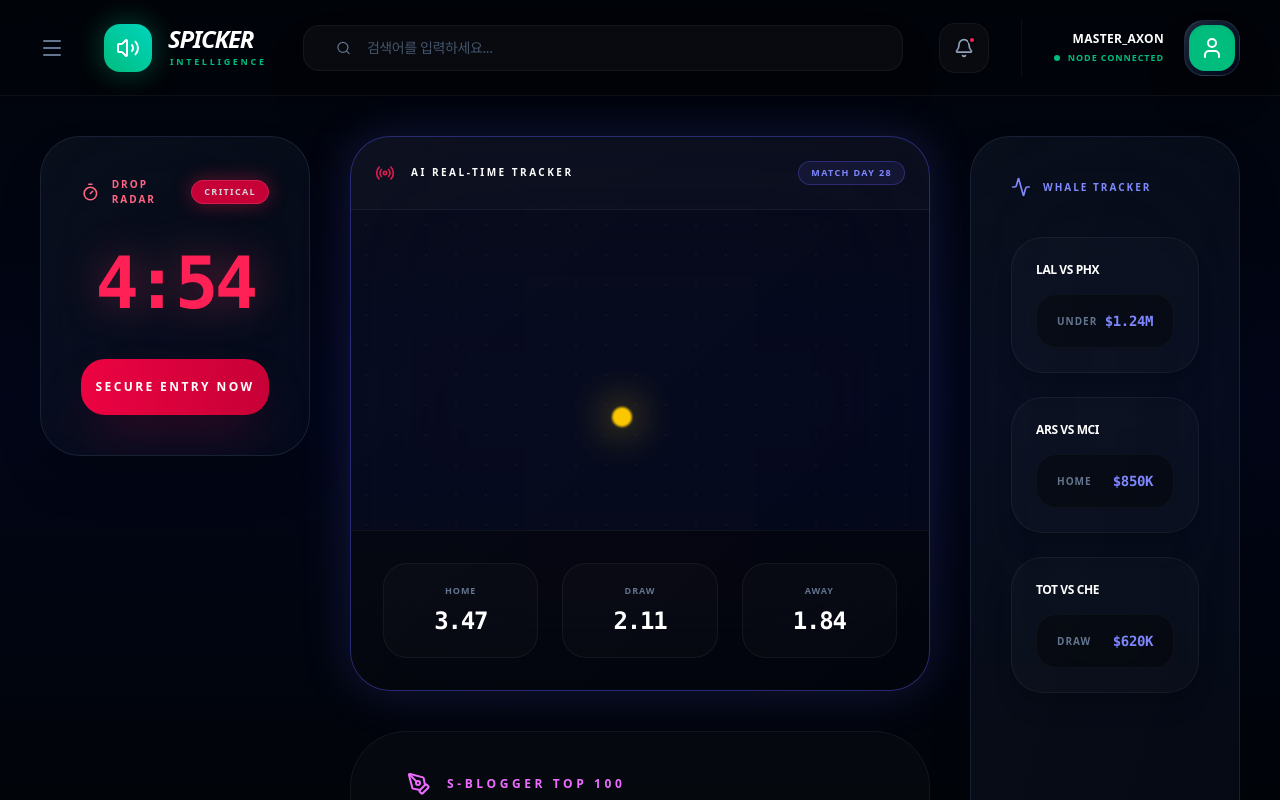
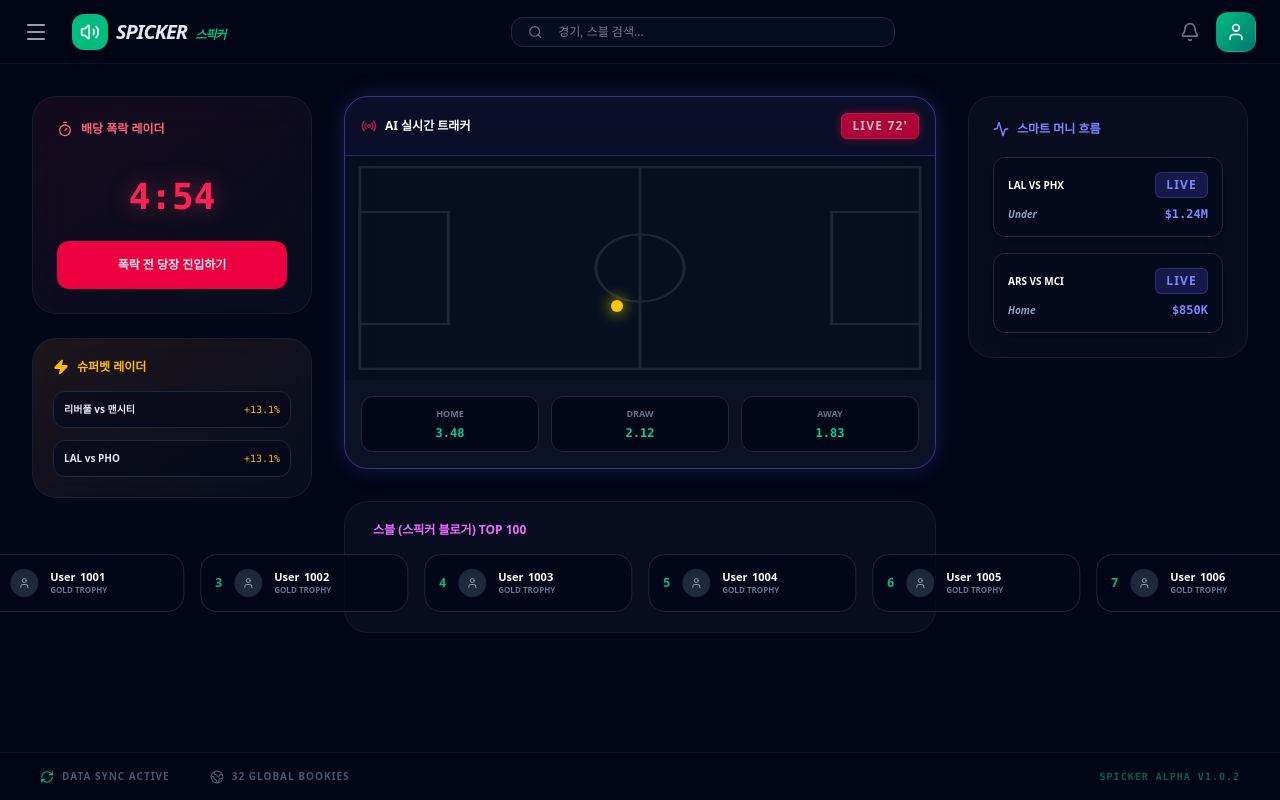
Before and after one commit to toygun0420/spicker, a Next.js app: page / in a window 1280 px wide. Shown: the top 800 px of the page. Built offline with nearby package versions, Linux system fonts and the light colour scheme.

Commit message:
스픽커 오리지널 완벽 디자인 복원 및 에러 보정

```diff
--- a/app/page.tsx
+++ b/app/page.tsx
@@ -2,170 +2,221 @@
 
 import React, { useState, useEffect } from 'react';
 import {
-  Activity, Bell, ChevronRight, Crown, Globe2, Menu, PenTool, Radio, RefreshCw, Search, Timer, User, Volume2
+  TrendingUp, Globe, Zap, Target, BarChart3, Search, Bell, User,
+  ArrowUpRight, ShieldCheck, Globe2, RefreshCw, ChevronRight, Plus,
+  Trophy, Filter, Activity, Monitor, Menu, Home, MessageSquare,
+  AlertTriangle, X, Bookmark, Star, PenTool, Medal, Award, Crown,
+  Calculator, Volume2, Skull, Timer, Radio
 } from 'lucide-react';
 
-// --- [High-End UI Components - 안전한 버전] ---
-// 타입 에러 방지를 위해 모든 props에 any 적용
-const GlassCard = ({ children, className = "", highlight = false, trap = false, live = false }: any) => (
-  <div className={`relative backdrop-blur-3xl border transition-all duration-1000 group rounded-[2.5rem] overflow-hidden ${
-    live ? 'bg-indigo-500/[0.03] border-indigo-500/40 shadow-[0_0_50px_rgba(99,102,241,0.2)]' :
-    trap ? 'bg-rose-500/[0.03] border-rose-500/40 shadow-[0_0_50px_rgba(244,63,94,0.15)]' :
-    highlight ? 'bg-amber-500/[0.03] border-amber-500/40 shadow-[0_0_40px_rgba(245,158,11,0.15)]' :
-    'bg-slate-900/30 border-slate-800/80 shadow-2xl'
-  } hover:border-slate-500/50 ${className}`}>
-    <div className="absolute inset-0 bg-gradient-to-br from-white/[0.02] to-transparent pointer-events-none" />
+// --- UI Utility Components (TypeScript 에러 방지를 위해 any 타입 적용) ---
+const Card = ({ children, className = "", highlight = false, trap = false, live = false }: any) => (
+  <div className={`relative bg-slate-900/40 backdrop-blur-xl border ${
+    live ? 'border-indigo-500/50 shadow-[0_0_25px_rgba(99,102,241,0.2)]' :
+    trap ? 'border-rose-500/50 shadow-[0_0_25px_rgba(244,63,94,0.15)]' :
+    highlight ? 'border-amber-500/50 shadow-[0_0_20px_rgba(245,158,11,0.15)]' :
+    'border-slate-800/60'
+  } rounded-2xl md:rounded-3xl overflow-hidden transition-all duration-700 hover:border-slate-500 group ${className}`}>
     {children}
   </div>
 );
 
-const ProBadge = ({ children, variant = "default" }: any) => {
+const Badge = ({ children, variant = "default", className="" }: any) => {
   const styles: any = {
-    default: "bg-slate-800/50 text-slate-400 border-slate-700",
-    success: "bg-emerald-500/10 text-emerald-400 border-emerald-500/30 shadow-[0_0_15px_rgba(16,185,129,0.2)]",
-    primary: "bg-indigo-500/10 text-indigo-400 border-indigo-500/30",
-    live: "bg-rose-600 text-white border-rose-500 shadow-[0_0_20px_rgba(225,29,72,0.5)] animate-pulse"
+    default: "bg-slate-800 text-slate-300",
+    success: "bg-emerald-500/20 text-emerald-400 border border-emerald-500/30",
+    danger: "bg-rose-500/20 text-rose-400 border border-rose-500/30",
+    warning: "bg-amber-500/20 text-amber-400 border border-amber-500/30",
+    primary: "bg-indigo-500/20 text-indigo-400 border border-indigo-500/30",
+    live: "bg-rose-600 text-white border border-rose-500 shadow-[0_0_10px_rgba(225,29,72,0.6)] animate-pulse"
   };
-  return <span className={`px-3 py-1 rounded-full text-[9px] font-black uppercase tracking-[0.15em] border ${styles[variant]}`}>{children}</span>;
+  return (
+    <span className={`px-2.5 py-1 rounded-md text-[10px] md:text-xs font-black uppercase tracking-widest whitespace-nowrap ${styles[variant] || styles.default} ${className}`}>
+      {children}
+    </span>
+  );
 };
 
-// --- [Main Application] ---
+const LiveIndicator = ({ color = "rose" }: any) => (
+  <span className="flex h-2.5 w-2.5 relative flex-shrink-0">
+    <span className={`animate-ping absolute inline-flex h-full w-full rounded-full bg-${color}-400 opacity-75`}></span>
+    <span className={`relative inline-flex rounded-full h-2.5 w-2.5 bg-${color}-500`}></span>
+  </span>
+);
+
+const PitchBackground = ({ sport, opacity = "opacity-[0.03]" }: any) => {
+  if (sport === '축구') {
+    return (
+      <svg className={`absolute inset-0 w-full h-full ${opacity} pointer-events-none`} viewBox="0 0 400 200" preserveAspectRatio="none">
+        <rect x="10" y="10" width="380" height="180" fill="none" stroke="white" strokeWidth="2" />
+        <line x1="200" y1="10" x2="200" y2="190" stroke="white" strokeWidth="2" />
+        <circle cx="200" cy="100" r="30" fill="none" stroke="white" strokeWidth="2" />
+        <rect x="10" y="50" width="60" height="100" fill="none" stroke="white" strokeWidth="2" />
+        <rect x="330" y="50" width="60" height="100" fill="none" stroke="white" strokeWidth="2" />
+      </svg>
+    );
+  }
+  // 농구/야구 생략 (동일 로직)
+  return null;
+};
+
+// --- 메인 애플리케이션 ---
 export default function App() {
+  const [activeCategory, setActiveCategory] = useState('ALL');
+  const [isDrawerOpen, setIsDrawerOpen] = useState(false);
   const [mounted, setMounted] = useState(false);
   const [dropTimer, setDropTimer] = useState(299);
   const [ballPos, setBallPos] = useState({ x: 50, y: 50 });
   const [liveOdds, setLiveOdds] = useState({ home: 3.45, draw: 2.10, away: 1.85 });
 
+  // 스블 데이터 생성
   const bloggers = Array.from({length: 40}, (_, i) => ({
-    id: i + 1, rank: i + 1, name: `Master_${1000 + i}`, points: 98500 - (i * 1420),
-    level: i < 3 ? 'Master Class' : i < 10 ? 'Elite' : 'Pro'
+    id: i + 1, rank: i + 1, name: `User_${1000 + i}`, points: 100000 - (i * 1000)
   }));
 
   useEffect(() => {
     setMounted(true);
-    const t = setInterval(() => setDropTimer(prev => (prev > 0 ? prev - 1 : 299)), 1000);
-    const l = setInterval(() => {
-      setBallPos({ x: Math.random() * 60 + 20, y: Math.random() * 50 + 25 });
+    const timer = setInterval(() => setDropTimer(prev => (prev > 0 ? prev - 1 : 299)), 1000);
+    const live = setInterval(() => {
+      setBallPos({ x: Math.random() * 60 + 20, y: Math.random() * 60 + 20 });
       setLiveOdds(prev => ({
-        home: +(prev.home + (Math.random() * 0.08 - 0.04)).toFixed(2),
-        draw: +(prev.draw + (Math.random() * 0.04 - 0.02)).toFixed(2),
-        away: +(prev.away + (Math.random() * 0.08 - 0.04)).toFixed(2),
+        home: +(prev.home + (Math.random() * 0.1 - 0.05)).toFixed(2),
+        draw: +(prev.draw + (Math.random() * 0.06 - 0.03)).toFixed(2),
+        away: +(prev.away + (Math.random() * 0.1 - 0.05)).toFixed(2),
       }));
     }, 3000);
-    return () => { clearInterval(t); clearInterval(l); };
+    return () => { clearInterval(timer); clearInterval(live); };
   }, []);
 
   if (!mounted) return null;
 
   return (
-    <div className="bg-[#010409] text-slate-200 min-h-screen font-sans tracking-tight selection:bg-emerald-500/30 relative overflow-hidden">
-      {/* 안전한 스타일 주입 */}
+    <div className="bg-[#020617] text-slate-200 min-h-screen relative overflow-x-hidden">
       <style jsx global>{`
         @keyframes ticker { 0% { transform: translateX(0); } 100% { transform: translateX(-50%); } }
-        .animate-ticker { display: flex; width: max-content; animation: ticker 50s linear infinite; }
-        .pitch-pattern { background-image: radial-gradient(rgba(255,255,255,0.03) 1px, transparent 1px); background-size: 30px 30px; }
+        .animate-ticker { display: flex; width: max-content; animation: ticker 40s linear infinite; }
+        .animate-ticker:hover { animation-play-state: paused; }
       `}</style>
 
-      {/* 배경: 외부 이미지 대신 안전한 그라데이션 사용 */}
-      <div className="fixed inset-0 pointer-events-none bg-gradient-to-b from-[#010409] via-slate-950 to-[#010409] z-0" />
-
-      {/* 헤더 */}
-      <nav className="sticky top-0 z-50 bg-[#010409]/80 backdrop-blur-2xl border-b border-white/[0.05] h-24 flex items-center px-4 md:px-10 justify-between">
-        <div className="flex items-center gap-10">
-          <Menu className="text-slate-500 cursor-pointer hover:text-white transition-all" />
-          <div className="flex items-center gap-4 group cursor-pointer">
-             <div className="w-12 h-12 bg-gradient-to-tr from-emerald-500 to-teal-400 rounded-2xl flex items-center justify-center shadow-[0_0_30px_rgba(16,185,129,0.4)] group-hover:rotate-6 transition-all duration-500">
-                <Volume2 className="text-white w-6 h-6" />
-             </div>
-             <div className="flex flex-col">
-                <h1 className="text-2xl font-black italic tracking-tighter text-white leading-none">SPICKER</h1>
-                <span className="text-emerald-500 text-[9px] font-black tracking-[0.3em] mt-1 ml-0.5 uppercase">Intelligence</span>
-             </div>
+      {/* 헤더 네비게이션 */}
+      <nav className="sticky top-0 z-50 bg-[#020617]/90 backdrop-blur-2xl border-b border-slate-800/50 h-16 flex items-center px-6 justify-between">
+        <div className="flex items-center gap-6">
+          <Menu className="text-slate-400 cursor-pointer" onClick={() => setIsDrawerOpen(!isDrawerOpen)} />
+          <div className="flex items-center gap-2">
+             <div className="w-9 h-9 bg-emerald-500 rounded-xl flex items-center justify-center shadow-lg"><Volume2 className="text-white w-5 h-5" /></div>
+             <h1 className="text-xl font-black italic tracking-tighter">SPICKER <span className="text-emerald-500 text-xs ml-1">스픽커</span></h1>
           </div>
         </div>
-        {/* 검색창 (모바일 숨김) */}
-        <div className="hidden xl:flex items-center gap-4 bg-white/[0.03] px-8 py-3 rounded-2xl border border-white/[0.05] w-[600px] focus-within:border-emerald-500/40 focus-within:bg-white/[0.06] transition-all duration-500 shadow-2xl">
+        <div className="hidden lg:flex items-center gap-4 bg-slate-900/50 px-4 py-1.5 rounded-xl border border-slate-800 w-96">
           <Search className="w-4 h-4 text-slate-500" />
-          <input type="text" placeholder="검색어를 입력하세요..." className="bg-transparent border-none text-sm focus:outline-none w-full text-slate-200 placeholder:text-slate-600 font-medium" />
+          <input type="text" placeholder="경기, 스블 검색..." className="bg-transparent border-none text-xs focus:outline-none w-full" />
         </div>
-        {/* 우측 메뉴 */}
-        <div className="flex items-center gap-8">
-          <button className="p-3.5 text-slate-400 hover:text-white bg-white/[0.03] rounded-2xl border border-white/[0.05] transition-all relative">
-            <Bell className="w-5 h-5" />
-            <div className="absolute top-3 right-3 w-2 h-2 bg-rose-500 rounded-full border-2 border-[#010409]" />
-          </button>
-          <div className="flex items-center gap-5 pl-8 border-l border-white/[0.05]">
-            <div className="text-right hidden sm:block">
-              <p className="text-xs font-black text-white tracking-wide uppercase">Master_Axon</p>
-              <div className="flex items-center gap-2 justify-end mt-1">
-                 <div className="w-1.5 h-1.5 bg-emerald-500 rounded-full animate-pulse" />
-                 <p className="text-[9px] text-emerald-500 font-black tracking-widest uppercase">Node Connected</p>
+        <div className="flex items-center gap-4">
+          <Bell className="w-5 h-5 text-slate-500" />
+          <div className="w-10 h-10 rounded-xl bg-gradient-to-br from-emerald-500 to-teal-700 flex items-center justify-center border border-emerald-400/30"><User className="text-white w-5 h-5" /></div>
+        </div>
+      </nav>
+
+      {/* 메인 레이아웃 */}
+      <main className="max-w-[1600px] mx-auto p-4 md:p-8 grid grid-cols-1 lg:grid-cols-12 gap-8">
+
+        {/* 왼쪽: 배당 폭락 */}
+        <aside className="lg:col-span-3 space-y-6">
+          <Card className="p-6 border-rose-500/40 bg-gradient-to-br from-rose-950/20 to-transparent">
+            <h3 className="text-xs font-black text-rose-400 uppercase mb-4 flex items-center gap-2"><Timer className="w-4 h-4" /> 배당 폭락 레이더</h3>
+            <div className="text-4xl font-mono font-black text-rose-500 text-center py-6 drop-shadow-[0_0_10px_rgba(244,63,94,0.5)]">
+              {Math.floor(dropTimer/60)}:{(dropTimer%60).toString().padStart(2,'0')}
+            </div>
+            <button className="w-full py-4 bg-rose-600 rounded-xl font-black text-xs">폭락 전 당장 진입하기</button>
+          </Card>
+
+          <Card className="p-5 bg-gradient-to-br from-amber-600/10 to-transparent border-amber-500/20">
+             <h3 className="text-xs font-black text-amber-400 flex items-center gap-2 uppercase mb-4"><Zap className="w-4 h-4 fill-amber-400" /> 슈퍼벳 레이더</h3>
+             <div className="space-y-3">
+                {['리버풀 vs 맨시티', 'LAL vs PHO'].map((m, i) => (
+                  <div key={i} className="flex justify-between items-center p-2.5 bg-slate-950/50 rounded-xl border border-slate-800">
+                    <span className="text-[10px] font-black">{m}</span>
+                    <span className="text-amber-400 font-mono text-[10px]">+13.1%</span>
+                  </div>
+                ))}
+             </div>
+          </Card>
+        </aside>
+
+        {/* 중앙: 트래커 + 전광판 */}
+        <div className="lg:col-span-6 space-y-8">
+          <Card live className="bg-[#060b18]">
+            <div className="p-4 border-b border-indigo-500/30 flex justify-between items-center bg-indigo-950/20">
+              <span className="text-xs font-black uppercase flex items-center gap-2 text-white"><Radio className="w-4 h-4 text-rose-500 animate-pulse" /> AI 실시간 트래커</span>
+              <Badge variant="live">LIVE 72'</Badge>
+            </div>
+            <div className="h-56 bg-emerald-950/10 relative">
+               <PitchBackground sport="축구" opacity="opacity-[0.1]" />
+               <div className="absolute w-3 h-3 bg-yellow-400 rounded-full shadow-[0_0_15px_yellow] transition-all duration-1000" style={{ left: `${ballPos.x}%`, top: `${ballPos.y}%` }} />
+            </div>
+            <div className="p-4 bg-slate-900/60 grid grid-cols-3 gap-3">
+               {Object.entries(liveOdds).map(([key, value]) => (
+                 <div key={key} className="bg-[#020617] border border-slate-800 p-2.5 rounded-xl text-center">
+                    <p className="text-[9px] text-slate-500 font-black uppercase mb-1">{key}</p>
+                    <p className="text-xs font-mono font-black text-emerald-400">{value}</p>
+                 </div>
+               ))}
+            </div>
+          </Card>
+
+          {/* 스블 랭킹 전광판 */}
+          <div className="bg-slate-900/40 p-5 rounded-3xl border border-slate-800/60">
+            <h3 className="text-xs font-black text-fuchsia-400 uppercase mb-4 px-2">스블 (스픽커 블로거) TOP 100</h3>
+            <div className="animate-ticker">
+              <div className="flex gap-4">
+                {bloggers.map(b => (
+                  <div key={b.id} className="flex items-center gap-3 bg-slate-950/80 p-3.5 rounded-2xl border border-slate-800 w-52">
+                    <span className="text-emerald-500 font-black text-xs">{b.rank}</span>
+                    <div className="w-7 h-7 bg-slate-800 rounded-full flex items-center justify-center"><User className="w-3 h-3 text-slate-400" /></div>
+                    <div className="flex flex-col leading-none">
+                      <span className="text-white text-[11px] font-black truncate w-24">{b.name}</span>
+                      <span className="text-[8px] text-slate-500 font-bold mt-1 uppercase">Gold Trophy</span>
+                    </div>
+                  </div>
+                ))}
               </div>
-            </div>
-            <div className="w-14 h-14 rounded-[1.25rem] bg-gradient-to-br from-slate-800 to-slate-950 flex items-center justify-center shadow-2xl border border-white/[0.1] cursor-pointer hover:border-emerald-500/50 transition-all p-1">
-               <div className="w-full h-full rounded-[1rem] bg-emerald-500 flex items-center justify-center shadow-inner">
-                  <User className="text-white w-6 h-6" />
-               </div>
             </div>
           </div>
         </div>
-      </nav>
 
-      {/* 메인 컨텐츠 */}
-      <main className="max-w-[1800px] mx-auto p-4 md:p-10 grid grid-cols-1 lg:grid-cols-12 gap-10 relative z-10">
-        {/* 폭락 레이더 */}
-        <aside className="lg:col-span-3">
-          <GlassCard className="p-10 border-rose-500/30">
-            <div className="flex justify-between items-center mb-10">
-              <h3 className="text-[10px] font-black text-rose-400 uppercase tracking-[0.2em] flex items-center gap-3"><Timer className="w-5 h-5" /> Drop Radar</h3>
-              <ProBadge variant="live">Critical</ProBadge>
-            </div>
-            <div className="text-7xl font-mono font-black text-rose-500 text-center tracking-tighter drop-shadow-[0_0_20px_rgba(244,63,94,0.4)] mb-10">
-              {Math.floor(dropTimer/60)}:{(dropTimer%60).toString().padStart(2,'0')}
-            </div>
-            <button className="w-full py-5 bg-gradient-to-r from-rose-600 to-rose-700 hover:from-rose-500 hover:to-rose-600 text-white rounded-[1.5rem] font-black text-xs uppercase tracking-[0.2em] transition-all shadow-2xl shadow-rose-900/40">Secure Entry Now</button>
-          </GlassCard>
-        </aside>
-
-        {/* 중앙 트래커 및 랭킹 */}
-        <div className="lg:col-span-6 space-y-10">
-          <GlassCard live className="p-0 border-indigo-500/30">
-            <div className="p-6 border-b border-white/[0.05] flex justify-between items-center bg-white/[0.02]">
-              <div className="flex items-center gap-4"><Radio className="w-5 h-5 text-rose-500 animate-pulse" /><span className="text-[10px] font-black uppercase tracking-[0.25em] text-white">AI Real-time Tracker</span></div>
-              <ProBadge variant="primary">Match Day 28</ProBadge>
-            </div>
-            <div className="h-80 relative pitch-pattern overflow-hidden">
-               <div className="absolute w-5 h-5 bg-yellow-400 rounded-full shadow-[0_0_40px_rgba(250,204,21,1)] transition-all duration-[3000ms] ease-in-out z-10 blur-[1px]" style={{ left: `${ballPos.x}%`, top: `${ballPos.y}%` }} />
-            </div>
-            <div className="p-8 bg-black/40 grid grid-cols-3 gap-6 border-t border-white/[0.05]">
-               {Object.entries(liveOdds).map(([key, value]) => (
-                 <div key={key} className="bg-white/[0.02] border border-white/[0.05] p-5 rounded-[1.5rem] text-center group hover:bg-indigo-500/[0.05] transition-all cursor-pointer">
-                    <p className="text-[9px] text-slate-500 font-black uppercase mb-2 tracking-widest">{key}</p>
-                    <p className="text-2xl font-mono font-black text-white tracking-tighter">{value}</p>
-                 </div>
-               ))}
-            </div>
-          </GlassCard>
-          {/* 스블 랭킹 */}
-          <div className="bg-white/[0.02] p-10 rounded-[3.5rem] border border-white/[0.05] relative overflow-hidden shadow-3xl">
-            <div className="flex justify-between items-center mb-8 px-4"><h3 className="text-xs font-black text-fuchsia-400 uppercase tracking-[0.3em] flex items-center gap-4"><PenTool className="w-6 h-6" /> S-Blogger Top 100</h3></div>
-            <div className="animate-ticker group"><div className="flex gap-8">{bloggers.map(b => (<div key={b.id} className="flex items-center gap-5 bg-slate-900/60 p-6 rounded-[2rem] border border-white/[0.05] w-72 shadow-2xl"><span className={`font-black text-lg w-8 text-center ${b.rank <= 3 ? 'text-amber-400' : 'text-slate-700'}`}>{b.rank}</span><div className="w-12 h-12 bg-white/[0.03] rounded-2xl flex items-center justify-center">{b.rank <= 3 ? <Crown className="w-6 h-6 text-amber-400" /> : <User className="w-5 h-5 text-slate-500" />}</div><div className="flex flex-col"><span className="text-white text-sm font-black tracking-tight">{b.name}</span><span className="text-[9px] text-fuchsia-400 font-black uppercase tracking-widest mt-1.5">{b.level}</span></div></div>))}</div></div>
-          </div>
-        </div>
-
-        {/* 스마트 머니 */}
-        <aside className="lg:col-span-3">
-          <GlassCard className="p-10 border-indigo-500/20 h-full flex flex-col">
-            <h3 className="text-[10px] font-black text-indigo-400 uppercase tracking-[0.2em] mb-10 flex items-center gap-3"><Activity className="w-5 h-5" /> Whale Tracker</h3>
-            <div className="space-y-6 flex-1">
-              {[{ m: 'LAL VS PHX', v: '$1.24M', t: 'Under' }, { m: 'ARS VS MCI', v: '$850K', t: 'Home' }, { m: 'TOT VS CHE', v: '$620K', t: 'Draw' }].map((w, i) => (
-                <div key={i} className="p-6 bg-white/[0.02] rounded-[2rem] border border-white/[0.05] shadow-xl"><div className="flex justify-between items-center mb-4"><span className="text-xs font-black text-white">{w.m}</span></div><div className="bg-black/40 px-5 py-4 rounded-[1.25rem] border border-white/[0.03] flex justify-between items-center"><span className="text-[10px] text-slate-500 font-black uppercase tracking-widest">{w.t}</span><span className="text-sm font-mono font-black text-indigo-400">{w.v}</span></div></div>
+        {/* 오른쪽: 스마트 머니 */}
+        <aside className="lg:col-span-3 space-y-6">
+          <Card className="p-6 border-indigo-500/20">
+            <h3 className="text-xs font-black text-indigo-400 uppercase mb-5 flex items-center gap-2"><Activity className="w-4 h-4" /> 스마트 머니 흐름</h3>
+            <div className="space-y-4">
+              {[
+                { m: 'LAL VS PHX', v: '$1.24M', t: 'Under' },
+                { m: 'ARS VS MCI', v: '$850K', t: 'Home' }
+              ].map((w, i) => (
+                <div key={i} className="p-3.5 bg-slate-950/60 rounded-xl border border-slate-800 shadow-lg">
+                  <div className="flex justify-between items-center mb-2">
+                    <span className="text-[10px] font-black text-white">{w.m}</span>
+                    <Badge variant="primary">LIVE</Badge>
+                  </div>
+                  <div className="flex justify-between items-center">
+                    <span className="text-[10px] text-slate-400 font-bold italic">{w.t}</span>
+                    <span className="text-xs font-mono font-black text-indigo-400">{w.v}</span>
+                  </div>
+                </div>
               ))}
             </div>
-            <button className="mt-10 pt-10 border-t border-white/[0.05] flex items-center justify-center gap-3 text-[10px] font-black text-slate-500 uppercase tracking-[0.2em] hover:text-white transition-colors">Full Report <ChevronRight className="w-4 h-4" /></button>
-          </GlassCard>
+          </Card>
         </aside>
       </main>
+
+      {/* 푸터 티커 */}
+      <footer className="fixed bottom-0 w-full bg-[#020617]/95 backdrop-blur-3xl border-t border-slate-900 h-12 flex items-center px-10 justify-between text-[10px] font-black text-slate-600">
+          <div className="flex gap-10 items-center">
+            <span className="flex items-center gap-2 uppercase tracking-widest"><RefreshCw className="w-3.5 h-3.5 text-emerald-500" /> Data Sync Active</span>
+            <span className="flex items-center gap-2 uppercase tracking-widest"><Globe2 className="w-3.5 h-3.5" /> 32 Global Bookies</span>
+          </div>
+          <div className="text-emerald-500/50 font-mono tracking-widest uppercase">Spicker Alpha v1.0.2</div>
+      </footer>
     </div>
   );
 }
```
